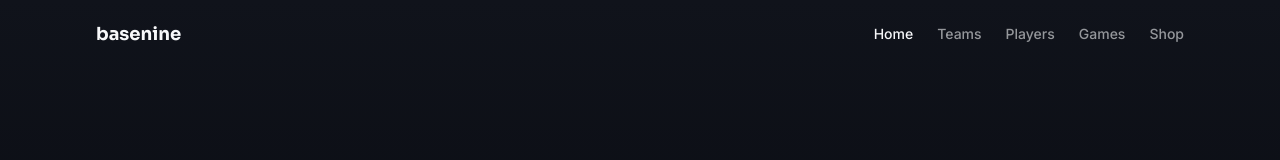
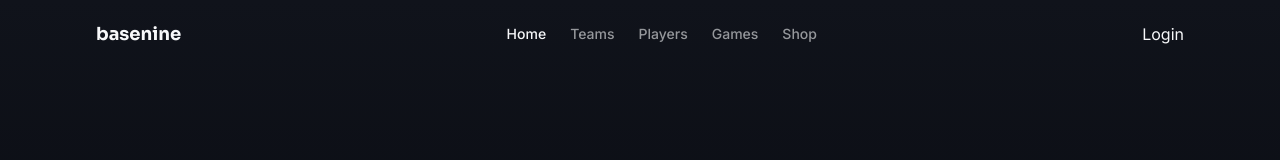
Before and after one commit to abdulazizbay/basenine-react, a React (Vite) app: page / in a window 1280 px wide. Shown: the top 160 px of the page. Built offline with nearby package versions, Linux system fonts and the light colour scheme; no server answers.

Commit message:
feat: implement AuthModalContext and integrate in components

```diff
--- a/src/app/App.tsx
+++ b/src/app/App.tsx
@@ -10,6 +10,7 @@ import HomeNavbar from './components/header/HomeNavbar';
 import OtherNavbar from './components/header/OtherNavbar';
 import NotFoundPage from './screens/notFoundPage';
 import Footer from './components/footer';
+import AuthModal from './components/auth';
 
 function App() {
 	const location = useLocation();
@@ -29,6 +30,7 @@ function App() {
 				</Routes>
 			</main>
 			<Footer />
+			<AuthModal/>
 		</div>
 	);
 }
--- /dev/null
+++ b/src/app/components/auth/index.tsx
@@ -0,0 +1,67 @@
+import { useState } from 'react';
+import { useAuth } from '../../hooks/useAuth';
+import { useAuthModal } from '../../hooks/useAuthModal';
+import MemberService from '../../services/MemberService';
+
+export default function AuthModal() {
+	const { setAuthMember } = useAuth();
+	const { mode, close } = useAuthModal();
+	const memberService = new MemberService();
+
+	const [memberNick, setMemberNick] = useState('');
+	const [memberPhone, setMemberPhone] = useState('');
+	const [memberPassword, setMemberPassword] = useState('');
+
+	if (!mode) return null;
+	const isSignup = mode === 'signup';
+
+	const handleSubmit = async (e: React.FormEvent) => {
+		e.preventDefault();
+		console.log('handleSubmit');
+
+		const member = isSignup
+			? await memberService.signup({
+					memberNick,
+					memberPhone,
+					memberPassword,
+				})
+			: await memberService.login({
+					memberNick,
+					memberPassword,
+				});
+
+		if (member) {
+			setAuthMember(member);
+			close();
+		}
+	};
+
+	return (
+		<form onSubmit={handleSubmit}>
+			<h2>{isSignup ? 'Sign up' : 'Login'}</h2>
+
+			<input
+				placeholder="Nickname"
+				value={memberNick}
+				onChange={(e) => setMemberNick(e.target.value)}
+			/>
+
+			{isSignup && (
+				<input
+					placeholder="Phone"
+					value={memberPhone}
+					onChange={(e) => setMemberPhone(e.target.value)}
+				/>
+			)}
+
+			<input
+				type="password"
+				placeholder="Password"
+				value={memberPassword}
+				onChange={(e) => setMemberPassword(e.target.value)}
+			/>
+
+			<button type="submit">Submit</button>
+		</form>
+	);
+}
--- a/src/app/components/header/HomeNavbar.tsx
+++ b/src/app/components/header/HomeNavbar.tsx
@@ -1,24 +1,39 @@
-import { NavLink } from "react-router-dom";
-import { NAV_LINKS } from "./navLinks";
+import { NavLink } from 'react-router-dom';
+import { NAV_LINKS } from './navLinks';
+import { useAuthModal } from '../../hooks/useAuthModal';
+import { useAuth } from '../../hooks/useAuth';
 
 const linkClassName = ({ isActive }: { isActive: boolean }) =>
 	`text-sm font-medium transition-colors ${
-    isActive ? "text-bn-white" : "text-bn-muted hover:text-bn-white"
+		isActive ? 'text-bn-white' : 'text-bn-muted hover:text-bn-white'
 	}`;
 
-// Overlay variant — see OtherNavbar for the solid-bar variant on other routes.
 export default function HomeNavbar() {
+	const { openLogin } = useAuthModal();
+	const { authMember } = useAuth();
 	return (
 		<header className="absolute inset-x-0 top-0 z-20">
 			<div className="mx-auto flex w-full max-w-6xl items-center justify-between px-4 py-5 sm:px-6 lg:px-8">
-        <span className="font-display text-lg font-bold text-bn-white">basenine</span>
+				<span className="font-display text-lg font-bold text-bn-white">
+					basenine
+				</span>
 				<nav className="flex items-center gap-6">
 					{NAV_LINKS.map((link) => (
-            <NavLink key={link.to} to={link.to} end={link.to === "/"} className={linkClassName}>
+						<NavLink
+							key={link.to}
+							to={link.to}
+							end={link.to === '/'}
+							className={linkClassName}
+						>
 							{link.label}
 						</NavLink>
 					))}
 				</nav>
+				{authMember ? (
+					authMember.memberNick
+				) : (
+					<div onClick={openLogin}>Login</div>
+				)}
 			</div>
 		</header>
 	);
--- a/src/app/components/header/OtherNavbar.tsx
+++ b/src/app/components/header/OtherNavbar.tsx
@@ -6,7 +6,6 @@ const linkClassName = ({ isActive }: { isActive: boolean }) =>
     isActive ? "text-bn-white" : "text-bn-muted hover:text-bn-white"
   }`;
 
-// Solid-bar variant — see HomeNavbar for the overlay variant used on "/".
 export default function OtherNavbar() {
   return (
     <header className="sticky top-0 z-20 border-b border-bn-border bg-bn-bg/90 backdrop-blur">
--- /dev/null
+++ b/src/app/context/AuthModalContext.tsx
@@ -0,0 +1,29 @@
+import { createContext, useState, type ReactNode } from 'react';
+
+type AuthModalMode = 'login' | 'signup' | null;
+interface AuthModalContextValue {
+	mode: AuthModalMode;
+	openLogin: () => void;
+	openSignup: () => void;
+	close: () => void;
+}
+
+export const AuthModalContext = createContext<
+	AuthModalContextValue | undefined
+>(undefined);
+
+export function AuthModalProvider({ children }: { children: ReactNode }) {
+	const [mode, setMode] = useState<AuthModalMode>(null);
+	return (
+		<AuthModalContext.Provider
+			value={{
+				mode,
+				openLogin: () => setMode('login'),
+				openSignup: () => setMode('signup'),
+				close: () => setMode(null),
+			}}
+		>
+			{children}
+		</AuthModalContext.Provider>
+	);
+}
--- /dev/null
+++ b/src/app/hooks/useAuthModal.ts
@@ -0,0 +1,9 @@
+import { useContext } from 'react';
+import { AuthModalContext } from '../context/AuthModalContext';
+
+export function useAuthModal() {
+	const context = useContext(AuthModalContext);
+	if (!context)
+		throw new Error('useAuthModal must be used within AuthModalProvider');
+	return context;
+}
--- a/src/app/services/MemberService.ts
+++ b/src/app/services/MemberService.ts
@@ -2,7 +2,7 @@ import axios from 'axios';
 import { serverApi } from '../../lib/config';
 import type { LoginInput, Member, MemberInput } from '../../lib/types/member';
 
-class TeamService {
+class MemberService {
 	private readonly path: string;
 	constructor() {
 		this.path = serverApi;
@@ -32,4 +32,4 @@ class TeamService {
 	}
 }
 
-export default TeamService;
+export default MemberService;
--- a/src/main.tsx
+++ b/src/main.tsx
@@ -4,13 +4,16 @@ import App from './app/App.tsx';
 import { BrowserRouter } from 'react-router-dom';
 import './index.css';
 import { AuthProvider } from './app/context/AuthContext.tsx';
+import { AuthModalProvider } from './app/context/AuthModalContext.tsx';
 
 createRoot(document.getElementById('root')!).render(
 	<StrictMode>
 		<AuthProvider>
-			<BrowserRouter>
-				<App />
-			</BrowserRouter>
+			<AuthModalProvider>
+				<BrowserRouter>
+					<App />
+				</BrowserRouter>
+			</AuthModalProvider>
 		</AuthProvider>
 	</StrictMode>,
 );
```
Lines whose indentation alone changed are shown as unchanged.
